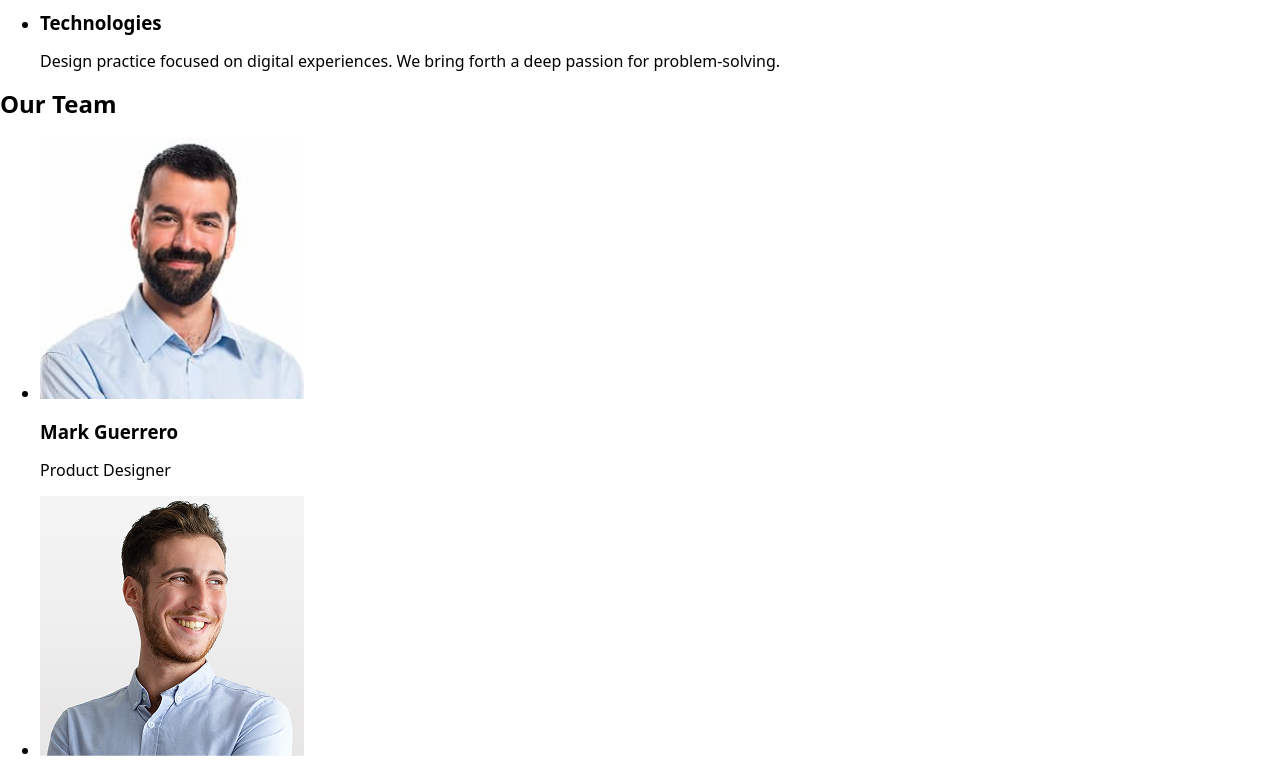
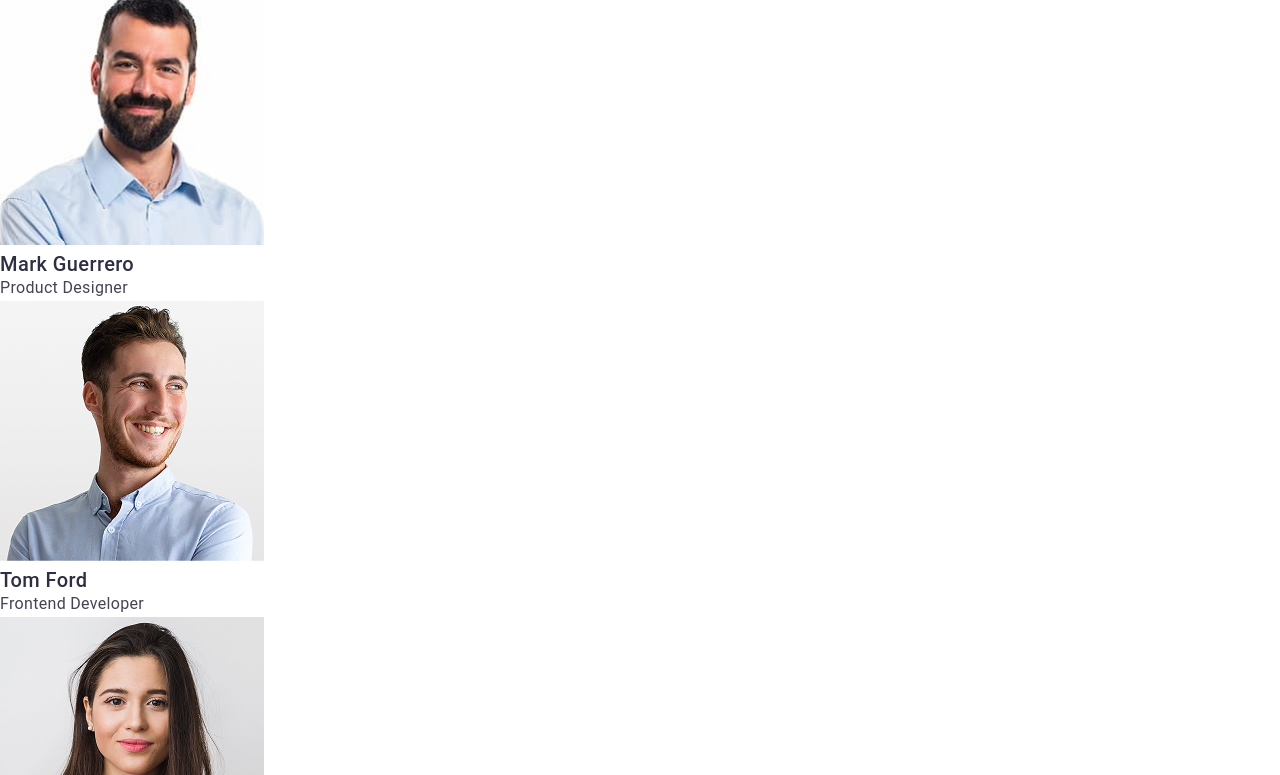
Before and after one commit to Svitwave/goit-markup-hw-02, a plain HTML site: page index.html in a window 1280 px wide. Shown: the part 522-1297 px from the top of the page. Drawn offline with nearby package versions, Linux system fonts and the light colour scheme.

Commit message:
update html

```diff
--- a/index.html
+++ b/index.html
@@ -14,7 +14,7 @@
       href="https://fonts.googleapis.com/css2?family=Raleway:ital,wght@0,100..900;1,100..900&family=Roboto+Condensed:ital,wght@0,100..900;1,100..900&display=swap"
       rel="stylesheet"
     />
-    <link rel="stylesheet" href="./css/styles.css" />
+    <link rel="stylesheet" href="./css/style.css" />
   </head>
   <body>
     <header>
```
